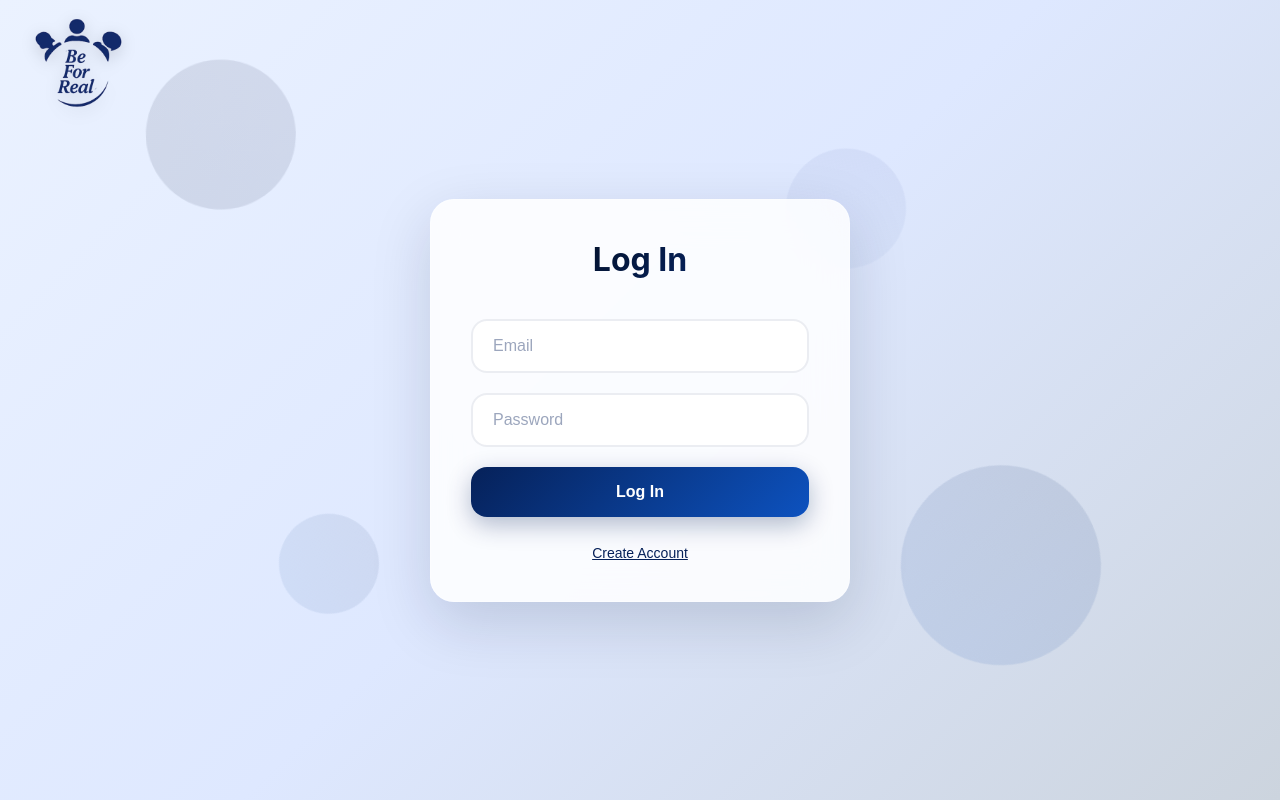
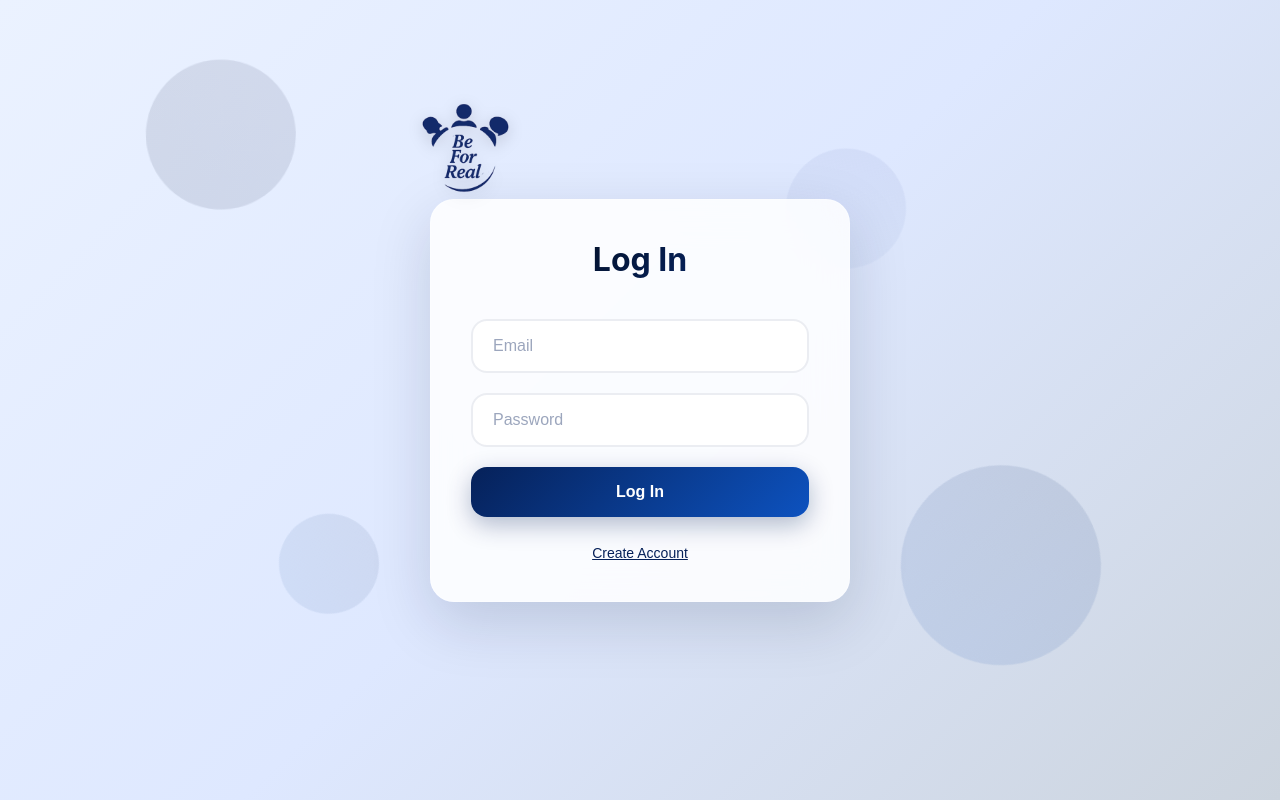
Before and after one commit to cosssiie/BeForReal, a React (Create React App) app in the folder frontend/: page / in a window 1280 px wide. Built offline with nearby package versions, Linux system fonts and the light colour scheme; no server answers.

Commit message:
login position

```diff
--- a/frontend/src/styles/Login.css
+++ b/frontend/src/styles/Login.css
@@ -83,10 +83,10 @@
 
 /* Logo */
 .logo-wrapper {
-    z-index: 100;
+    z-index: 130;
     position: absolute;
-    top: -5px;
-    left: 10px;
+    top: 10%;
+    left: 31%;
     display: flex;
     align-items: center;
     animation: slideInDown 0.8s ease-out;
```
